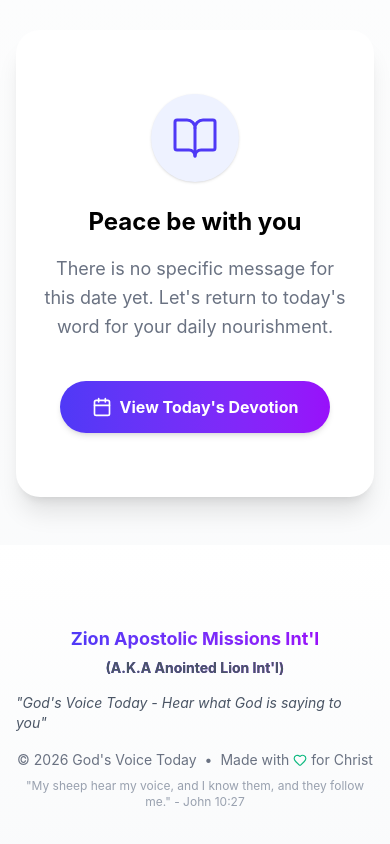
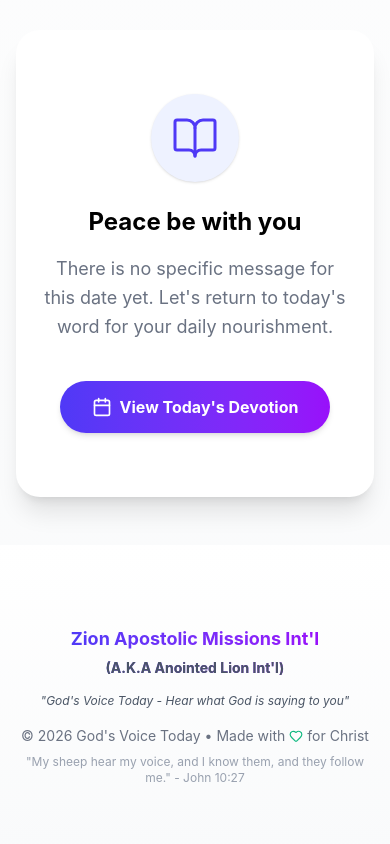
Before and after one commit to olamilekan5162/Godsvoicetoday, a React (Vite) app: page / in a window 390 px wide. Shown: the part 893-1737 px from the top of the page. Built offline with nearby package versions, Linux system fonts and the light colour scheme; no server answers; the database is empty.

Commit message:
Adjust responsive text sizes, gaps, and display properties.

```diff
--- a/src/components/layout/Footer.jsx
+++ b/src/components/layout/Footer.jsx
@@ -18,7 +18,7 @@ const Footer = () => {
               (A.K.A Anointed Lion Int'l)
             </span>
           </h3>
-          <p className="text-sm text-gray-600 italic">
+          <p className="text-xs sm:text-sm text-gray-600 italic">
             "God's Voice Today - Hear what God is saying to you"
           </p>
 
@@ -26,7 +26,7 @@ const Footer = () => {
           <div className="w-16 h-px bg-gradient-to-r from-transparent via-gray-300 to-transparent"></div>
 
           {/* Copyright */}
-          <div className="flex items-center gap-2 text-sm text-gray-500">
+          <div className="flex items-center sm:gap-2 gap-1 text-sm text-gray-500">
             <span>© {currentYear} God's Voice Today</span>
             <span>•</span>
             <span className="flex items-center gap-1">
--- a/src/components/layout/Header.jsx
+++ b/src/components/layout/Header.jsx
@@ -50,7 +50,7 @@ const Header = () => {
               <span className="text-sm sm:text-lg font-bold bg-gradient-to-r from-indigo-600 to-purple-600 bg-clip-text text-transparent leading-tight">
                 Zion Apostolic Missions Int'l <br className="sm:hidden" />
                 <span className="hidden sm:inline"> | </span>
-                <span className="hidden sm:block text-xs sm:text-base text-indigo-800">
+                <span className="hidden sm:inline text-xs sm:text-base text-indigo-800">
                   Anointed Lion Int'l
                 </span>
               </span>
```
